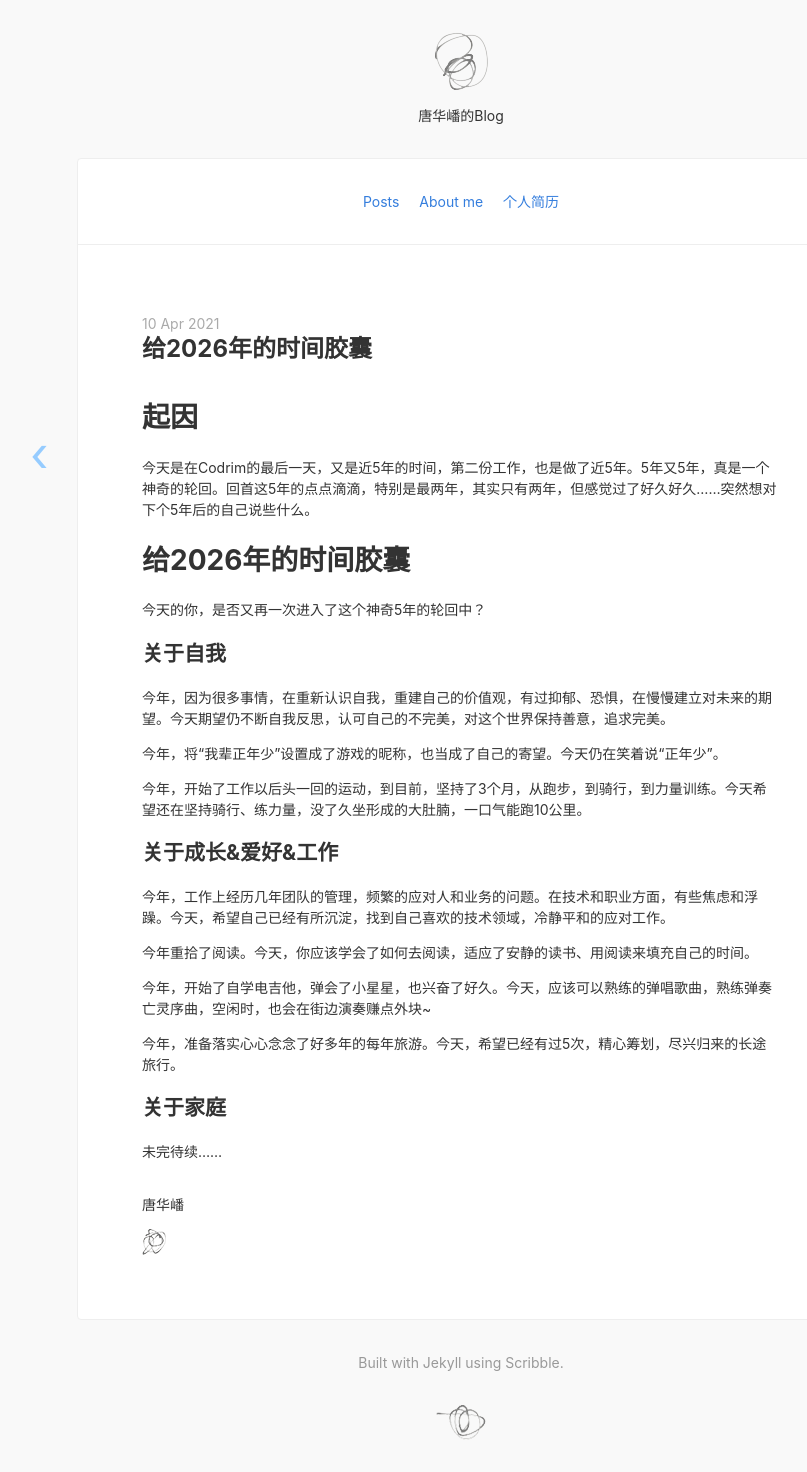
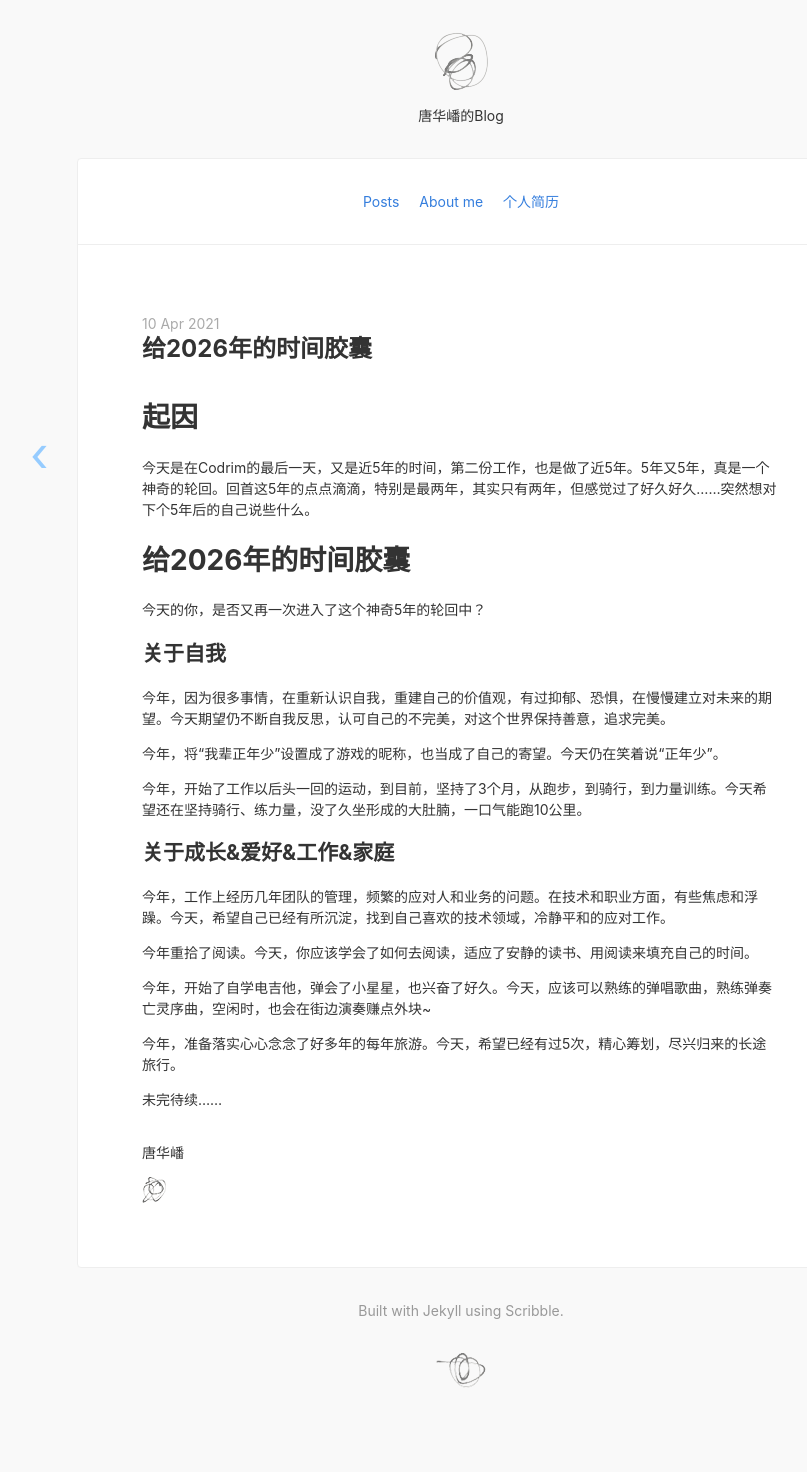
Before and after one commit to HuaboTang/blog, a Jekyll site: the page built from _posts/2021-04-10-time-capsule.md, in a window 1280 px wide. Shown: the whole page, without its empty margins (179-986 px from the left). Built offline with Jekyll 4.4.1, drawn with Linux system fonts in a browser that asks for light colours; nearby versions of some CDN libraries; comment, search, counter and statistics services are not loaded; after the commit the page ends 1420 px from its top, so only the background shows below that; part of the change alters nothing that is shown.

Commit message:
timeCapsule

```diff
--- a/_posts/2021-04-10-time-capsule.md
+++ b/_posts/2021-04-10-time-capsule.md
@@ -18,7 +18,7 @@ title: "给2026年的时间胶囊"
 
 今年，开始了工作以后头一回的运动，到目前，坚持了3个月，从跑步，到骑行，到力量训练。今天希望还在坚持骑行、练力量，没了久坐形成的大肚腩，一口气能跑10公里。
 
-## 关于成长&爱好&工作
+## 关于成长&爱好&工作&家庭
 
 今年，工作上经历几年团队的管理，频繁的应对人和业务的问题。在技术和职业方面，有些焦虑和浮躁。今天，希望自己已经有所沉淀，找到自己喜欢的技术领域，冷静平和的应对工作。
 
@@ -28,6 +28,4 @@ title: "给2026年的时间胶囊"
 
 今年，准备落实心心念念了好多年的每年旅游。今天，希望已经有过5次，精心筹划，尽兴归来的长途旅行。
 
-## 关于家庭
-
 未完待续……
```
